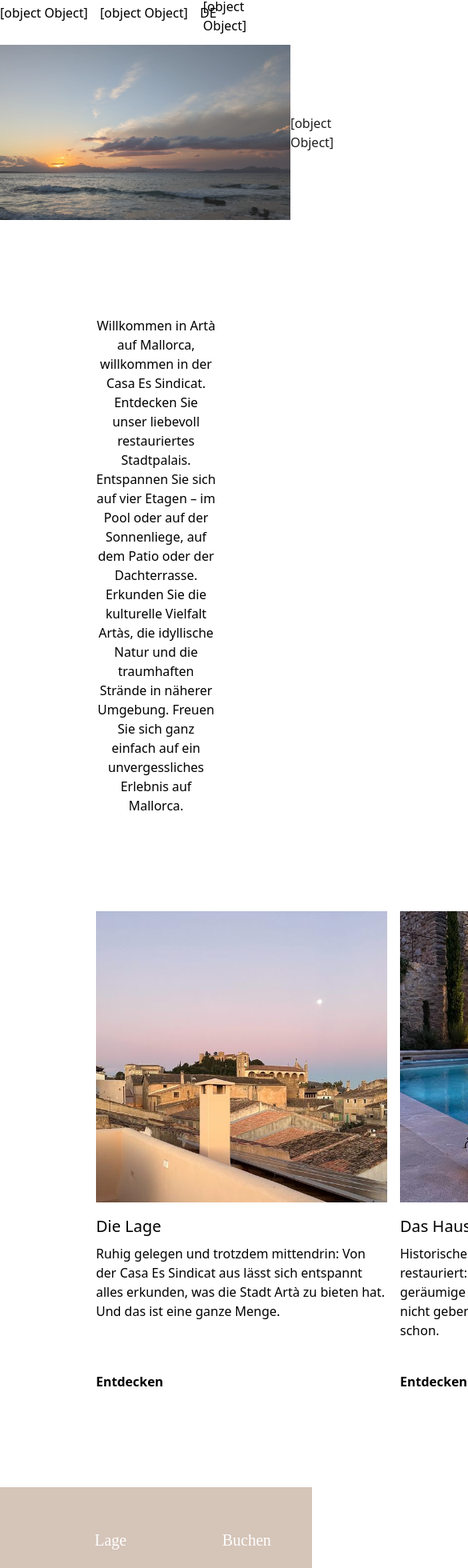
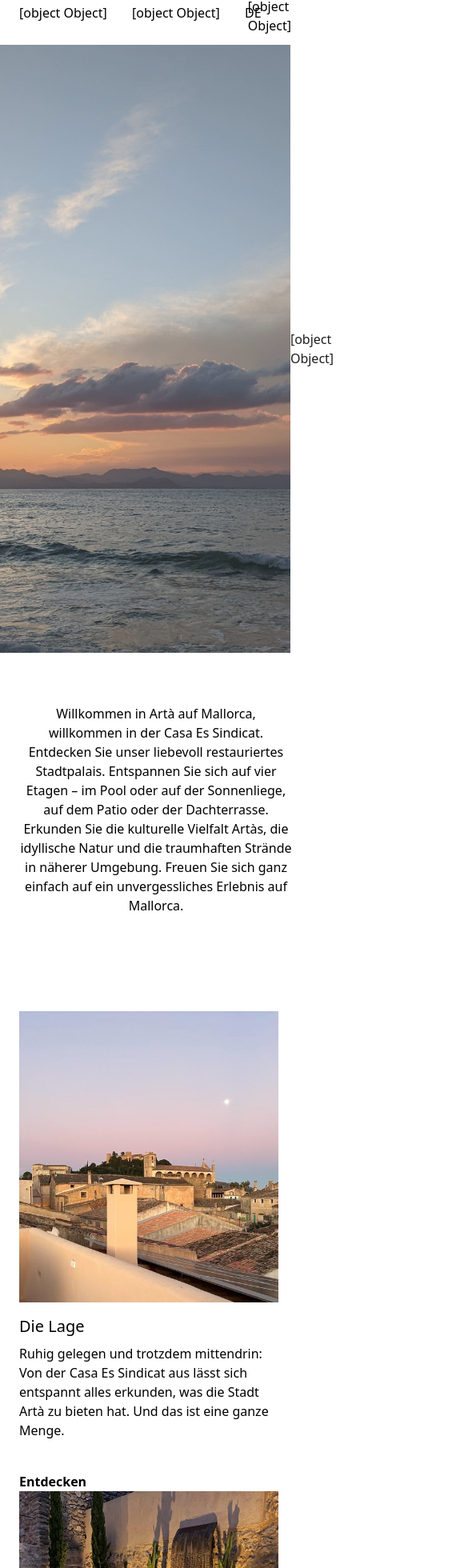
Before and after one commit to fridashlmn/casa-es-sindicat, a Nuxt app: page / in a window 390 px wide. Shown: the part 24-1984 px from the top of the page at 80% size, 585 px wide, since content can reach past the window. Built offline with nearby package versions, Linux system fonts and the light colour scheme; what @fawmi/vue-google-maps would draw is missing.

Commit message:
feat: responsive home

```diff
--- a/components/Card/index.vue
+++ b/components/Card/index.vue
@@ -1,10 +1,10 @@
 <template>
-  <div class="h-150 max-w-91 flex flex-col shrink-0 justify-between">
+  <div class="h-150 max-w-81 md:max-w-91 flex flex-col shrink justify-between">
     <div>
       <img
         :alt="imgAlt"
         :src="useAsset(imgSrc)"
-        class="h-91 max-w-91 w-91 object-cover"
+        class="h-91 w-81 md:w-91 object-cover"
       />
       <h5 class="text-xl pt-4 pb-2">{{ title }}</h5>
       <p>{{ text }}</p>
--- a/components/LocaleSwitch/index.vue
+++ b/components/LocaleSwitch/index.vue
@@ -1,5 +1,5 @@
 <template>
-  <div class="w-15 relative mr-20">
+  <div class="w-15 relative">
     <select
       :class="{ '!text-black': isScrolling }"
       aria-label="locale_switch"
--- a/components/layout/Footer/index.vue
+++ b/components/layout/Footer/index.vue
@@ -1,18 +1,18 @@
 <template>
   <div class="text-[#fefefe]">
-    <footer class="flex flex-row items-center justify-between p-8 pb-0">
+    <footer class="flex flex-col sm:flex-row items-center justify-between p-8">
       <div>
         <button @click="router.push('/')">
-          <LogoIcon class="h-75" />
+          <LogoIcon class="w-32 md:w-50 fill-[#f1f1f1]" />
         </button>
       </div>
       <div>
-        <nav class="flex flex-row flew-nowrap justify-between">
+        <nav class="flex flex-col sm:flex-row flew-nowrap justify-between">
           <ul class="text-xl font-normal">
             <li
               v-for="(item, index) in footer1NavigationItems"
               :key="index"
-              class="pt-5 px-8"
+              class="pt-5 px-5 md:px-8"
             >
               <NuxtLink :to="localePath(item.path)">
                 {{ $t(item.name) }}
@@ -23,7 +23,7 @@
             <li
               v-for="(item, index) in footer2NavigationItems"
               :key="index"
-              class="pt-5 px-8"
+              class="pt-5 px-5 md:px-8"
             >
               <NuxtLink :to="localePath(item.path)">
                 {{ $t(item.name) }}
@@ -34,7 +34,7 @@
             <li
               v-for="(item, index) in serviceNavigationItems"
               :key="index"
-              class="pt-5 px-8"
+              class="pt-5 px-5 md:px-8"
             >
               <NuxtLink :to="localePath(item.path)">
                 {{ $t(item.name) }}
@@ -42,7 +42,7 @@
             </li>
           </ul>
         </nav>
-        <p class="mt-10 ml-8 text-xs">@ 2023 by Casa es Sindicat</p>
+        <p class="mt-10 ml-5 md:ml-8 text-xs">@ 2023 by Casa es Sindicat</p>
       </div>
     </footer>
   </div>
--- a/components/layout/Header/index.vue
+++ b/components/layout/Header/index.vue
@@ -1,12 +1,12 @@
 <template>
   <header
     :class="{ 'bg-white': scrollPosition > 50, 'fixed': isHomePage }"
-    class="h-20 w-screen flex flex-row flew-nowrap items-center justify-between z-2 bg-transparent transition-all ease-in"
+    class="h-20 px-6 lg:px-20 w-screen flex flex-row flew-nowrap items-center justify-between z-2 bg-transparent transition-all ease-in"
   >
     <button>
       <MenuIcon
         :class="{ '!fill-black': scrollPosition > 50 || !isHomePage }"
-        class="w-32pt h-32pt ml-20 mt-4 inline-block fill-white transition-all ease-in"
+        class="w-32pt h-32pt mt-4 inline-block fill-white transition-all ease-in"
         @click="toggleSidebar"
       />
     </button>
--- a/pages/index.vue
+++ b/pages/index.vue
@@ -3,21 +3,16 @@
     <div class="flex items-center justify-center relative opacity-88">
       <img
         alt="image_pool"
-        class="w-screen max-h-185 object-cover"
+        class="w-screen min-h-90vh max-h-185 object-cover"
         src="~/assets/images/sunset-2.jpg"
       />
-      <LogoIcon
-        :class="{
-          '!fixed !-top-2 !w-18 !fill-black z-3': scrollPosition > 50,
-        }"
-        class="absolute w-130 transition-all ease-in fill-[#f1f1f1]"
-      />
+      <LogoIcon class="absolute w-64 md:w-88 lg:w-130 fill-[#f1f1f1]" />
     </div>
-    <div class="p-30">
+    <div class="px-6 py-16 md:p-16 lg:p-30">
       <p class="text-center max-w-220 my-0 mx-auto pb-30">
         {{ $t('home.intro') }}
       </p>
-      <div class="grid grid-flow-col gap-4 auto-cols-auto justify-between">
+      <div class="flex flex-wrap justify-between shrink">
         <Card
           :link-label="$t('home.equipment.link')"
           :text="$t('home.location.teaser')"
```
